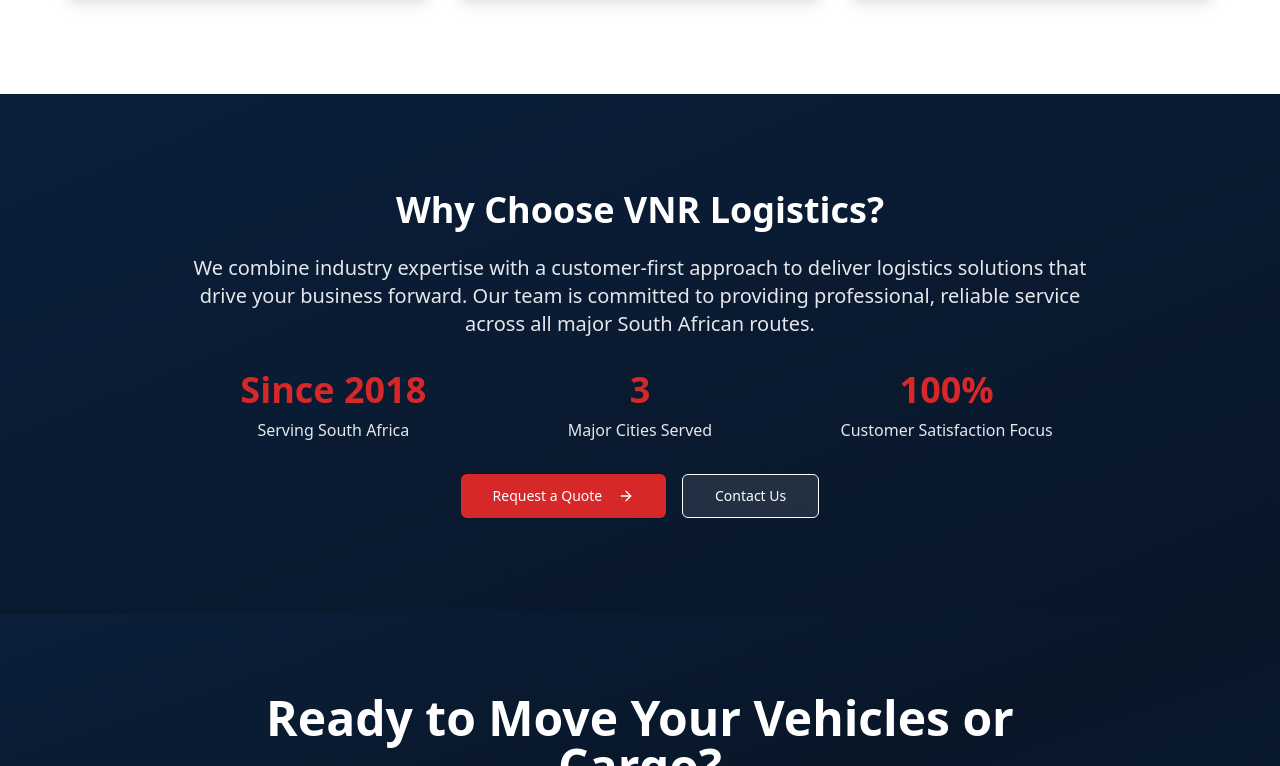
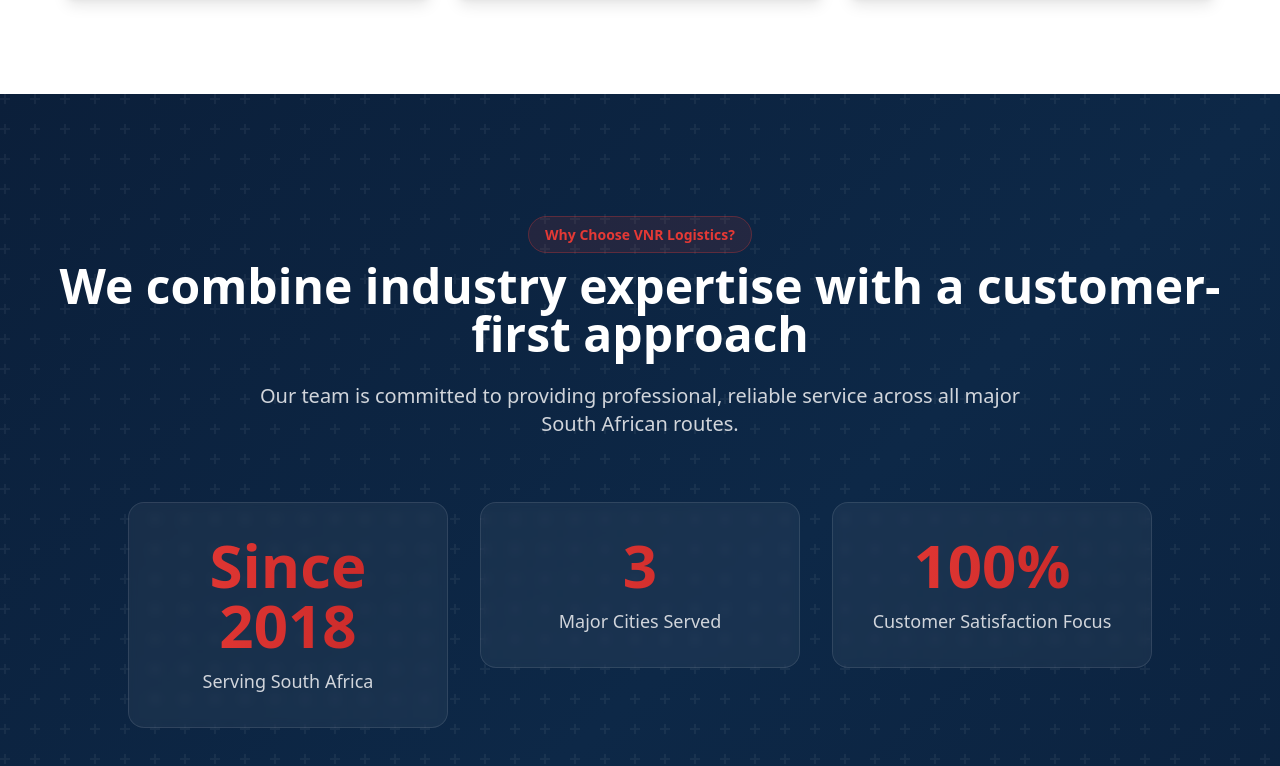
Before and after one commit to SA-Telecoms00/VNR-Logistics, a Next.js app: page /about in a window 1280 px wide. Shown: the part 4694-5460 px from the top of the page. Built offline with nearby package versions, Linux system fonts and the light colour scheme.

Commit message:
Add WhyChooseSection to About page for consistent CTA experience

```diff
--- a/app/about/page.tsx
+++ b/app/about/page.tsx
@@ -15,6 +15,7 @@
   Package,
   ArrowRight,
 } from "lucide-react";
+import WhyChooseSection from "@/components/WhyChooseSection";
 
 const fadeInUp = {
   initial: { opacity: 0, y: 20 },
@@ -372,56 +373,7 @@
         </div>
       </section>
 
-      <section className="py-16 md:py-24 bg-gradient-to-br from-primary to-primary-dark text-white">
-        <div className="container mx-auto px-4">
-          <motion.div className="max-w-4xl mx-auto text-center" {...fadeInUp}>
-            <h2 className="text-3xl md:text-4xl font-bold mb-6">
-              Why Choose VNR Logistics?
-            </h2>
-            <p className="text-xl text-gray-200 mb-8">
-              We combine industry expertise with a customer-first approach to
-              deliver logistics solutions that drive your business forward. Our
-              team is committed to providing professional, reliable service
-              across all major South African routes.
-            </p>
-            <div className="grid grid-cols-1 md:grid-cols-3 gap-6 text-center mb-8">
-              <div>
-                <div className="text-4xl font-bold text-secondary mb-2">
-                  Since 2018
-                </div>
-                <p className="text-gray-200">Serving South Africa</p>
-              </div>
-              <div>
-                <div className="text-4xl font-bold text-secondary mb-2">3</div>
-                <p className="text-gray-200">Major Cities Served</p>
-              </div>
-              <div>
-                <div className="text-4xl font-bold text-secondary mb-2">
-                  100%
-                </div>
-                <p className="text-gray-200">Customer Satisfaction Focus</p>
-              </div>
-            </div>
-            <div className="flex flex-col sm:flex-row gap-4 justify-center">
-              <Link href="/quote">
-                <Button size="lg" variant="secondary">
-                  Request a Quote
-                  <ArrowRight className="ml-2 h-5 w-5" />
-                </Button>
-              </Link>
-              <Link href="/contact">
-                <Button
-                  size="lg"
-                  variant="outline"
-                  className="bg-white/10 border-white text-white hover:bg-white hover:text-primary backdrop-blur-sm"
-                >
-                  Contact Us
-                </Button>
-              </Link>
-            </div>
-          </motion.div>
-        </div>
-      </section>
+      <WhyChooseSection />
     </div>
   );
 }
```
